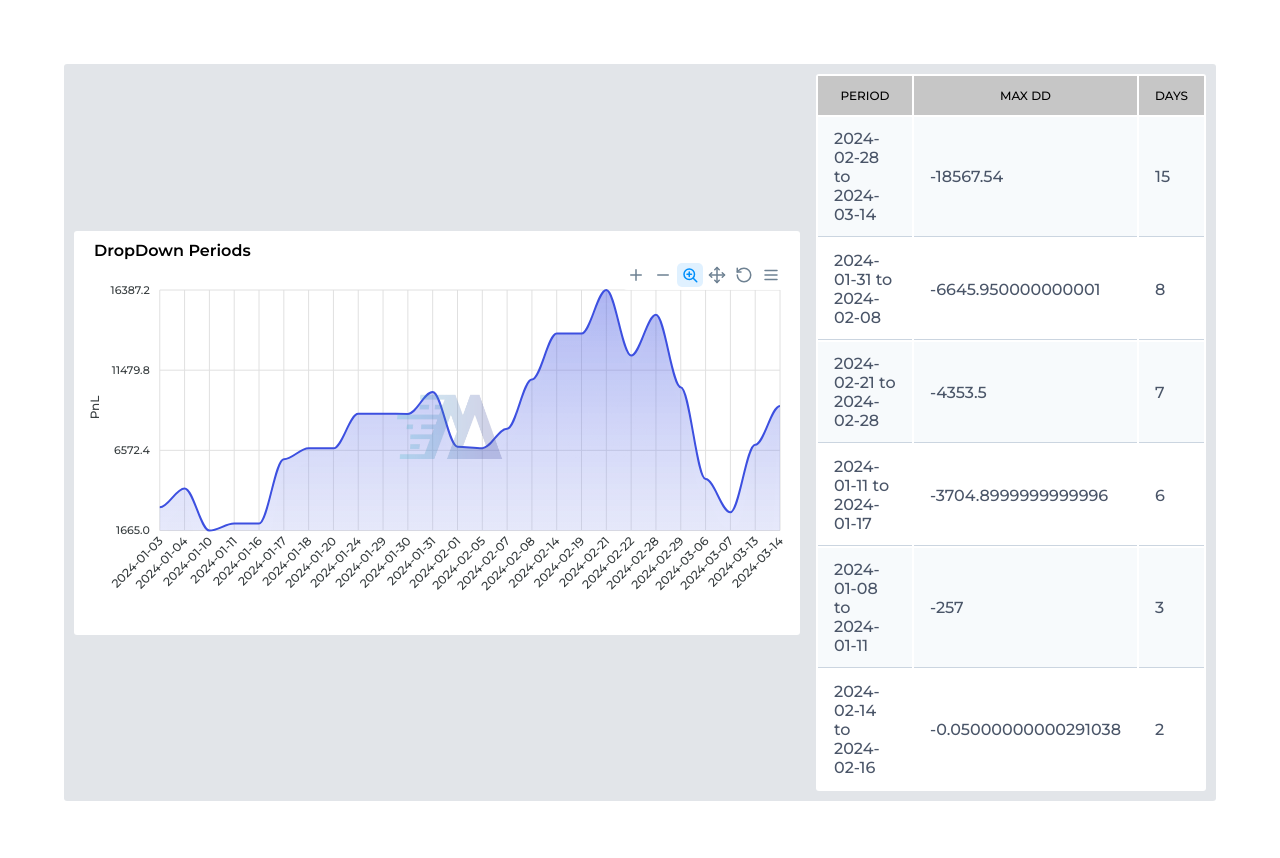
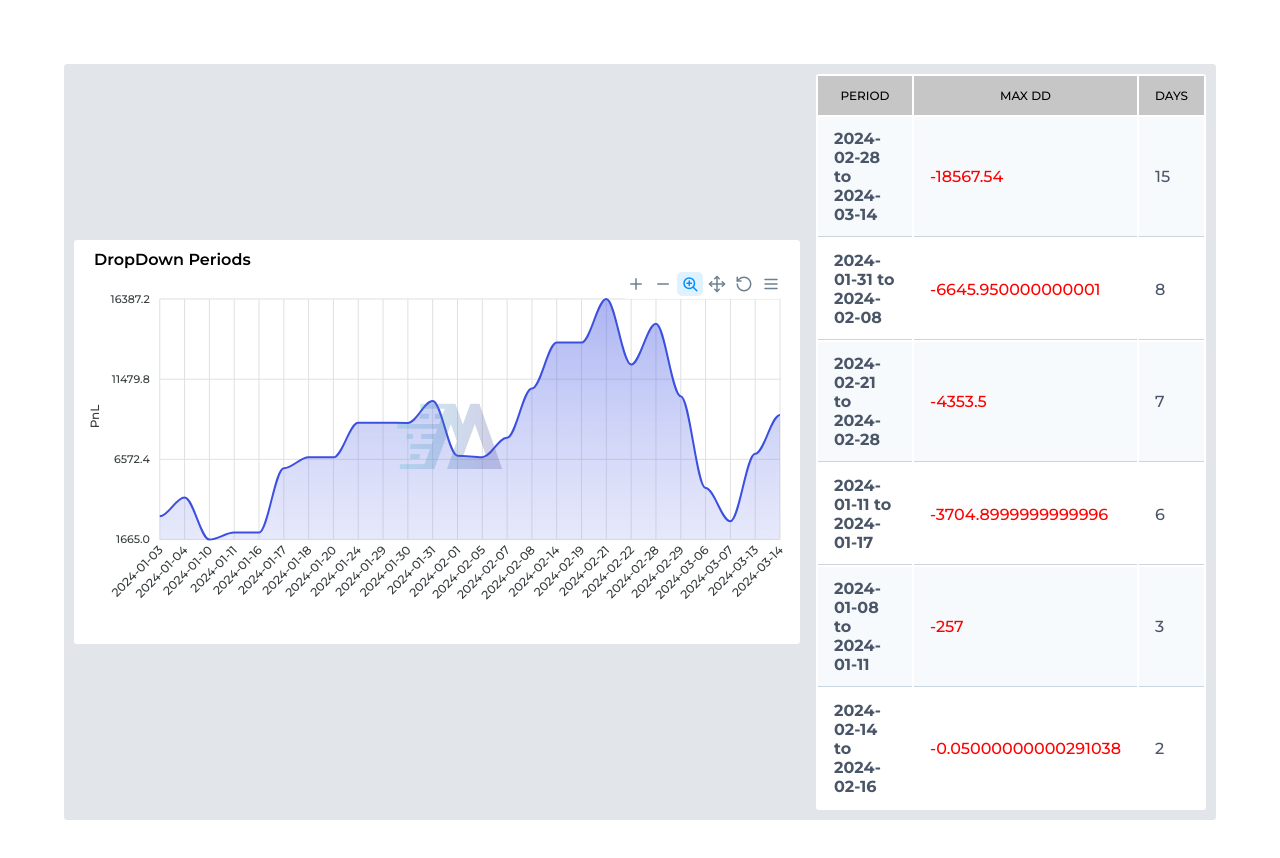
Before and after one commit to gauravgorade/test_trading, a React (Create React App) app: page / in a window 1280 px wide. Shown: the top 858 px of the page. Built offline with nearby package versions, Linux system fonts and the light colour scheme.

Commit message:
UI Changes

```diff
--- a/src/components/TableComponent.jsx
+++ b/src/components/TableComponent.jsx
@@ -16,8 +16,8 @@ const TableComponent = () => {
                 <tbody>
                     {tableData.map((item, index) => (
                         <tr key={index} className={`${index % 2 === 0 ? 'even-row' : 'odd-row'}`}> {/* Add classes for odd and even rows */}
-                            <td>{`${item.Start_Date} to ${item.End_Date}`}</td>
-                            <td>{item.Max_Drawdown}</td>
+                            <td className='bold'>{`${item.Start_Date} to ${item.End_Date}`}</td>
+                            <td className='red-highlight'>{item.Max_Drawdown}</td>
                             <td>{item.Drawdown_days}</td>
                         </tr>
                     ))}
--- a/src/index.css
+++ b/src/index.css
@@ -65,6 +65,12 @@
 
 }
 
+.red-highlight{
+  color: red !important;
+}
+.bold{
+  font-weight: bold;
+}
 
 /* TableComponent */
 
```
